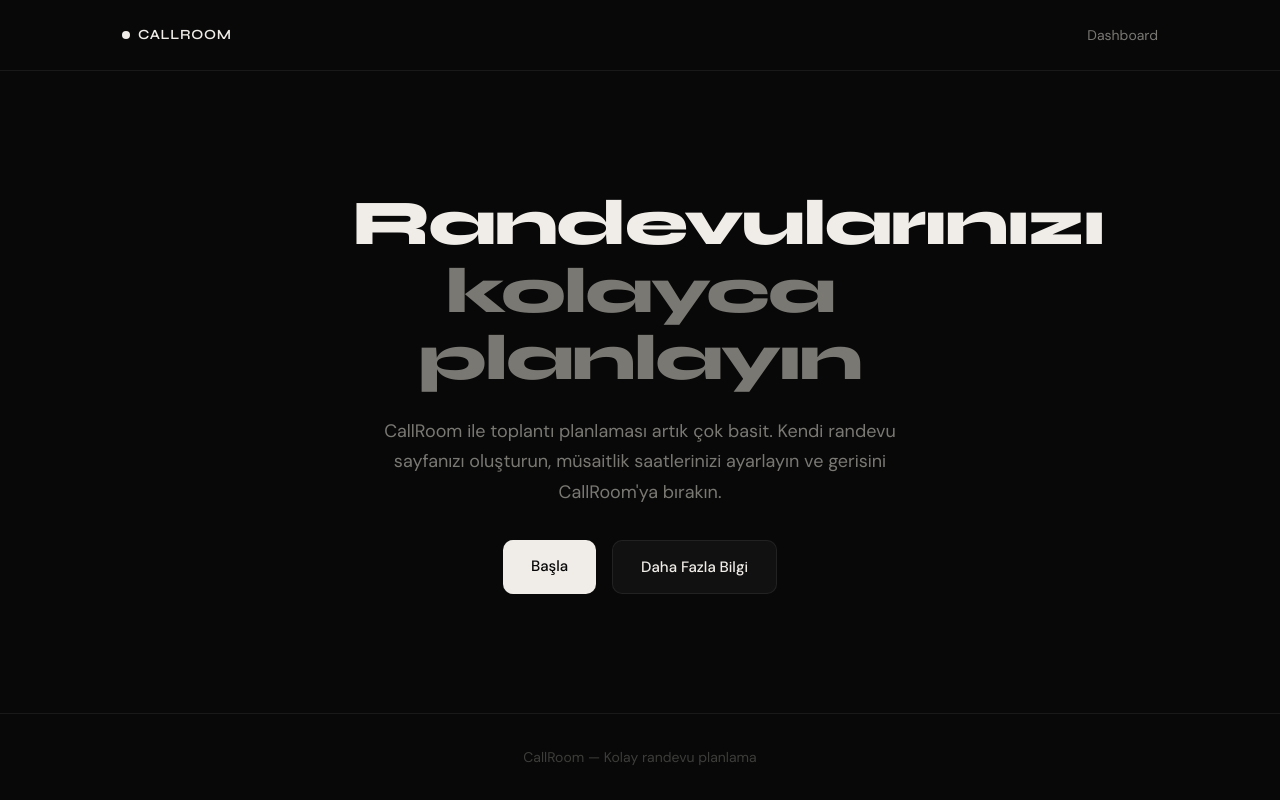
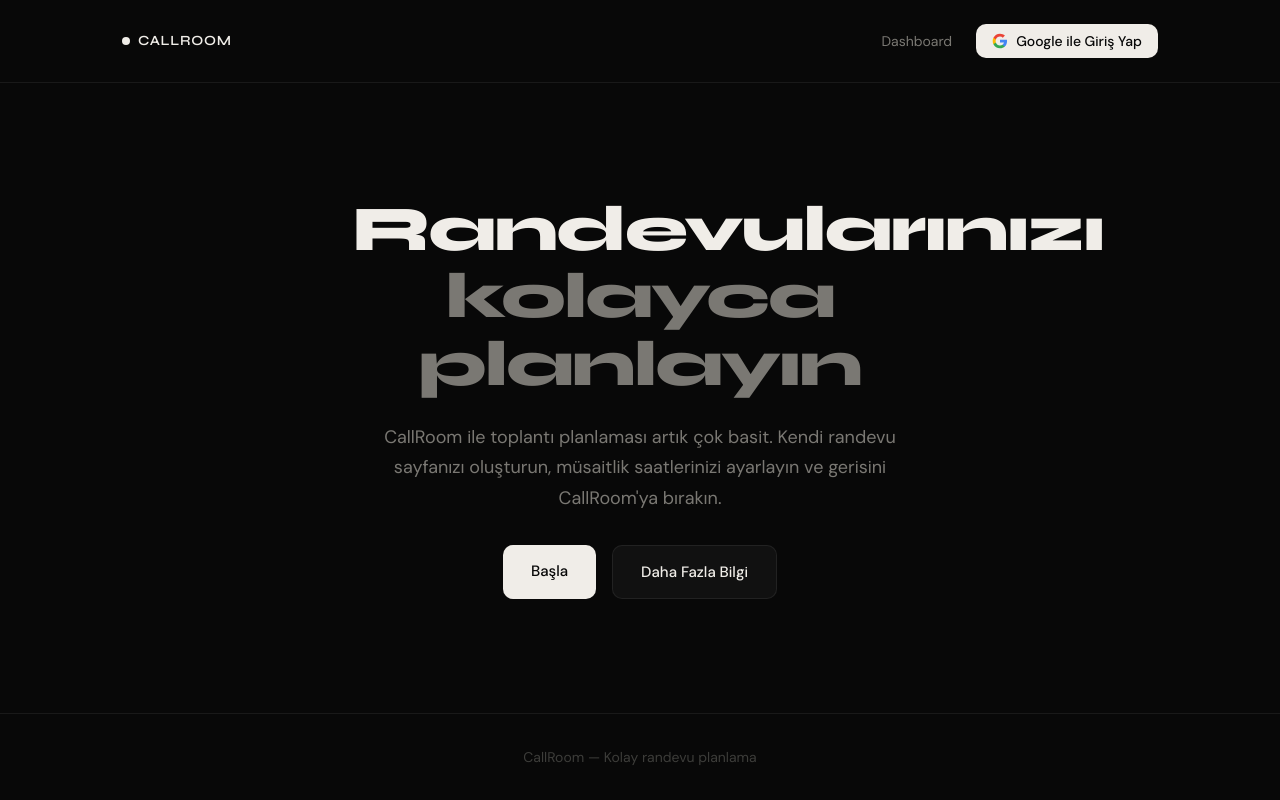
Before and after one commit to rosavillemax-cpu/meetra, a Next.js app in the folder apps/web/: page / in a window 1280 px wide. Built offline with nearby package versions, Linux system fonts and the light colour scheme; no server answers; a web font is replaced by a local one.

Commit message:
feat: add LoginButton component with Google sign in/out to header

```diff
--- a/apps/web/app/page.tsx
+++ b/apps/web/app/page.tsx
@@ -1,4 +1,5 @@
 import Link from 'next/link'
+import { LoginButton } from '@/components/LoginButton'
 
 export default function Home() {
   return (
@@ -19,10 +20,11 @@
               CallRoom
             </span>
           </div>
-          <nav style={{ display: 'flex', gap: '1.5rem' }}>
+          <nav style={{ display: 'flex', gap: '1.5rem', alignItems: 'center' }}>
             <Link href="/dashboard" style={{ color: 'var(--text-secondary)', fontSize: '0.875rem' }}>
               Dashboard
             </Link>
+            <LoginButton />
           </nav>
         </div>
       </header>
--- /dev/null
+++ b/apps/web/components/LoginButton.tsx
@@ -0,0 +1,77 @@
+'use client'
+
+import { useSession, signIn, signOut } from 'next-auth/react'
+
+export function LoginButton() {
+  const { data: session, status } = useSession()
+
+  if (status === 'loading') {
+    return (
+      <div style={{
+        width: 32,
+        height: 32,
+        borderRadius: '50%',
+        background: 'var(--surface)',
+        border: '1px solid var(--border)'
+      }} />
+    )
+  }
+
+  if (session) {
+    return (
+      <div style={{ display: 'flex', alignItems: 'center', gap: '0.75rem' }}>
+        {session.user?.image && (
+          <img
+            src={session.user.image}
+            alt={session.user.name ?? ''}
+            style={{ width: 32, height: 32, borderRadius: '50%', border: '1px solid var(--border)' }}
+          />
+        )}
+        <span style={{ fontSize: '0.875rem', color: 'var(--text-secondary)' }}>
+          {session.user?.name}
+        </span>
+        <button
+          onClick={() => signOut({ callbackUrl: '/' })}
+          style={{
+            padding: '0.4rem 0.875rem',
+            background: 'transparent',
+            color: 'var(--text-secondary)',
+            border: '1px solid var(--border)',
+            borderRadius: 'var(--radius)',
+            fontSize: '0.8125rem',
+            cursor: 'pointer',
+          }}
+        >
+          Çıkış
+        </button>
+      </div>
+    )
+  }
+
+  return (
+    <button
+      onClick={() => signIn('google', { callbackUrl: '/dashboard' })}
+      style={{
+        display: 'flex',
+        alignItems: 'center',
+        gap: '0.5rem',
+        padding: '0.5rem 1rem',
+        background: 'var(--text-primary)',
+        color: 'var(--bg)',
+        borderRadius: 'var(--radius)',
+        fontSize: '0.875rem',
+        fontWeight: 500,
+        cursor: 'pointer',
+        border: 'none',
+      }}
+    >
+      <svg width="16" height="16" viewBox="0 0 24 24">
+        <path fill="#4285F4" d="M22.56 12.25c0-.78-.07-1.53-.2-2.25H12v4.26h5.92c-.26 1.37-1.04 2.53-2.21 3.31v2.77h3.57c2.08-1.92 3.28-4.74 3.28-8.09z"/>
+        <path fill="#34A853" d="M12 23c2.97 0 5.46-.98 7.28-2.66l-3.57-2.77c-.98.66-2.23 1.06-3.71 1.06-2.86 0-5.29-1.93-6.16-4.53H2.18v2.84C3.99 20.53 7.7 23 12 23z"/>
+        <path fill="#FBBC05" d="M5.84 14.09c-.22-.66-.35-1.36-.35-2.09s.13-1.43.35-2.09V7.07H2.18C1.43 8.55 1 10.22 1 12s.43 3.45 1.18 4.93l2.85-2.22.81-.62z"/>
+        <path fill="#EA4335" d="M12 5.38c1.62 0 3.06.56 4.21 1.64l3.15-3.15C17.45 2.09 14.97 1 12 1 7.7 1 3.99 3.47 2.18 7.07l3.66 2.84c.87-2.6 3.3-4.53 6.16-4.53z"/>
+      </svg>
+      Google ile Giriş Yap
+    </button>
+  )
+}
```
Also changed, not shown: apps/web/app/dashboard/page.tsx (+2 -5 lines).
